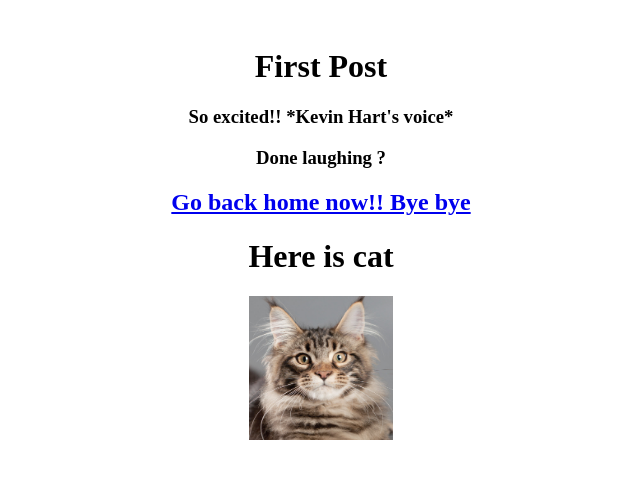
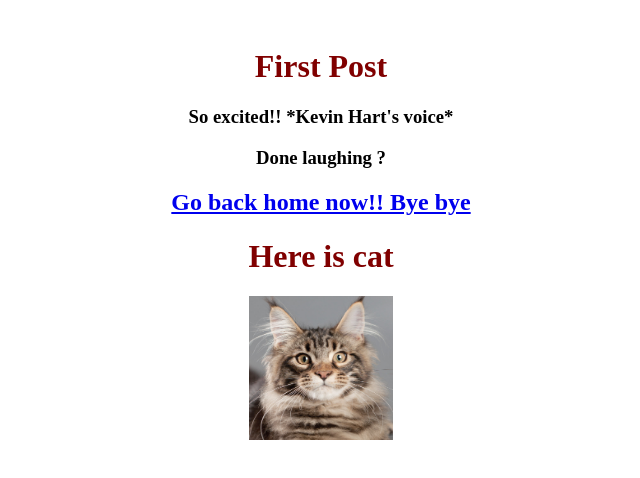
Before and after one commit to jackjk521/NextJS-Blog, a Next.js app in the folder nextjs-blog/: page /posts/first-post in a window 1280 px wide. Shown: the top 478 px of the page, without its empty margins (319-959 px from the left). Built offline with nearby package versions, Linux system fonts and the light colour scheme.

Commit message:
added _app.js and edited globals.css

```diff
--- /dev/null
+++ b/nextjs-blog/pages/_app.js
@@ -0,0 +1,6 @@
+
+import '../styles/globals.css';
+
+export default function App({ Component, pageProps }) {
+    return <Component {...pageProps} />;
+}
--- a/nextjs-blog/styles/globals.css
+++ b/nextjs-blog/styles/globals.css
@@ -0,0 +1,3 @@
+h1{
+    color: maroon;
+}
```
